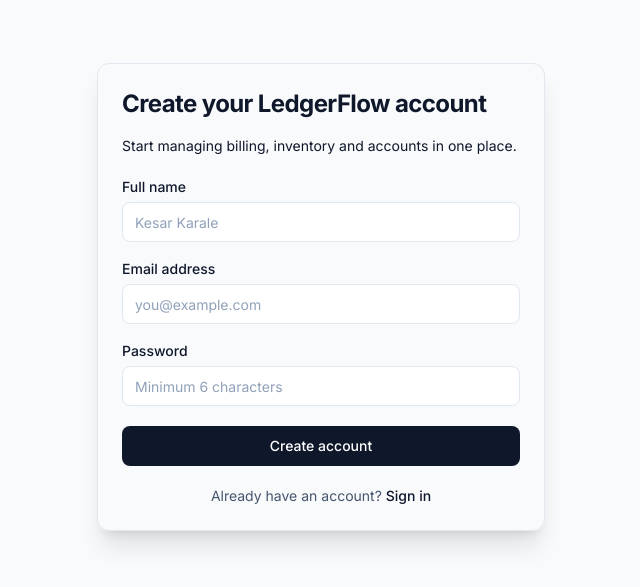
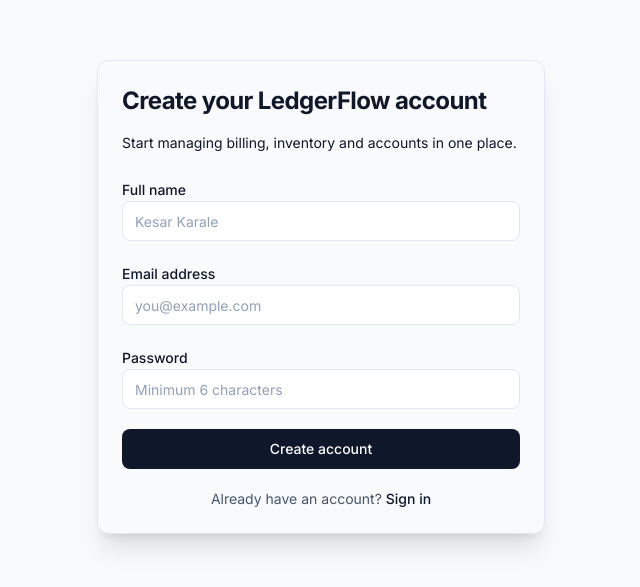
Before and after one commit to Kesarkarale/LedgerFlow, a Next.js app: page /register in a window 1280 px wide. Shown: the part 103-690 px from the top of the page, without its empty margins (319-959 px from the left). Built offline with nearby package versions, Linux system fonts and the light colour scheme.

Commit message:
Create label.tsx

```diff
--- /dev/null
+++ b/src/components/ui/label.tsx
@@ -0,0 +1,24 @@
+"use client";
+
+import * as React from "react";
+import * as LabelPrimitive from "@radix-ui/react-label";
+
+import { cn } from "@/lib/utils";
+
+const Label = React.forwardRef<
+  React.ElementRef<typeof LabelPrimitive.Root>,
+  React.ComponentPropsWithoutRef<typeof LabelPrimitive.Root>
+>(({ className, ...props }, ref) => (
+  <LabelPrimitive.Root
+    ref={ref}
+    className={cn(
+      "text-sm font-medium leading-none peer-disabled:cursor-not-allowed peer-disabled:opacity-70",
+      className
+    )}
+    {...props}
+  />
+));
+
+Label.displayName = LabelPrimitive.Root.displayName;
+
+export { Label };
```
